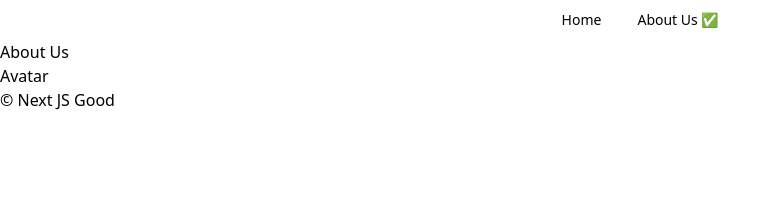
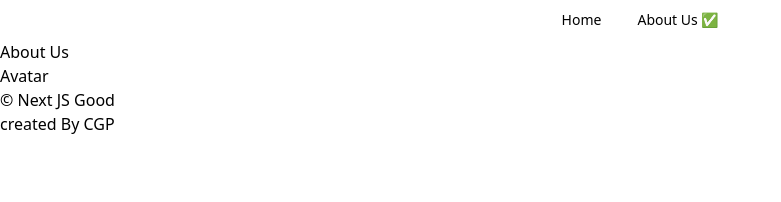
Before and after one commit to changeonPark/learn-next14, a Next.js app: page /about-us in a window 1280 px wide. Shown: the top 202 px of the page, without its empty margins (0-781 px from the left). Built offline with nearby package versions, Linux system fonts and the light colour scheme.

Commit message:
💄 ui: add footer

```diff
--- a/src/app/layout.tsx
+++ b/src/app/layout.tsx
@@ -1,6 +1,7 @@
 import "@/shared/styles/global.css"
 import { Metadata } from "next"
 import { Navigation } from "@/wigets/header"
+import { CreatedBy } from "@/wigets/footer"
 
 // layout, page만 사용 가능!
 export const metadata: Metadata = {
@@ -19,6 +20,9 @@ export default function RootLayout({ children }: { children: React.ReactNode })
           <Navigation />
         </header>
         <main className="pt-10">{children}</main>
+        <footer>
+          <CreatedBy />
+        </footer>
       </body>
     </html>
   )
--- /dev/null
+++ b/src/wigets/footer/index.ts
@@ -0,0 +1 @@
+export { default as CreatedBy } from "./ui/created-by/created-by"
--- /dev/null
+++ b/src/wigets/footer/ui/created-by/created-by.tsx
@@ -0,0 +1,5 @@
+const createdBy = () => {
+  return <span>created By CGP</span>
+}
+
+export default createdBy
```
